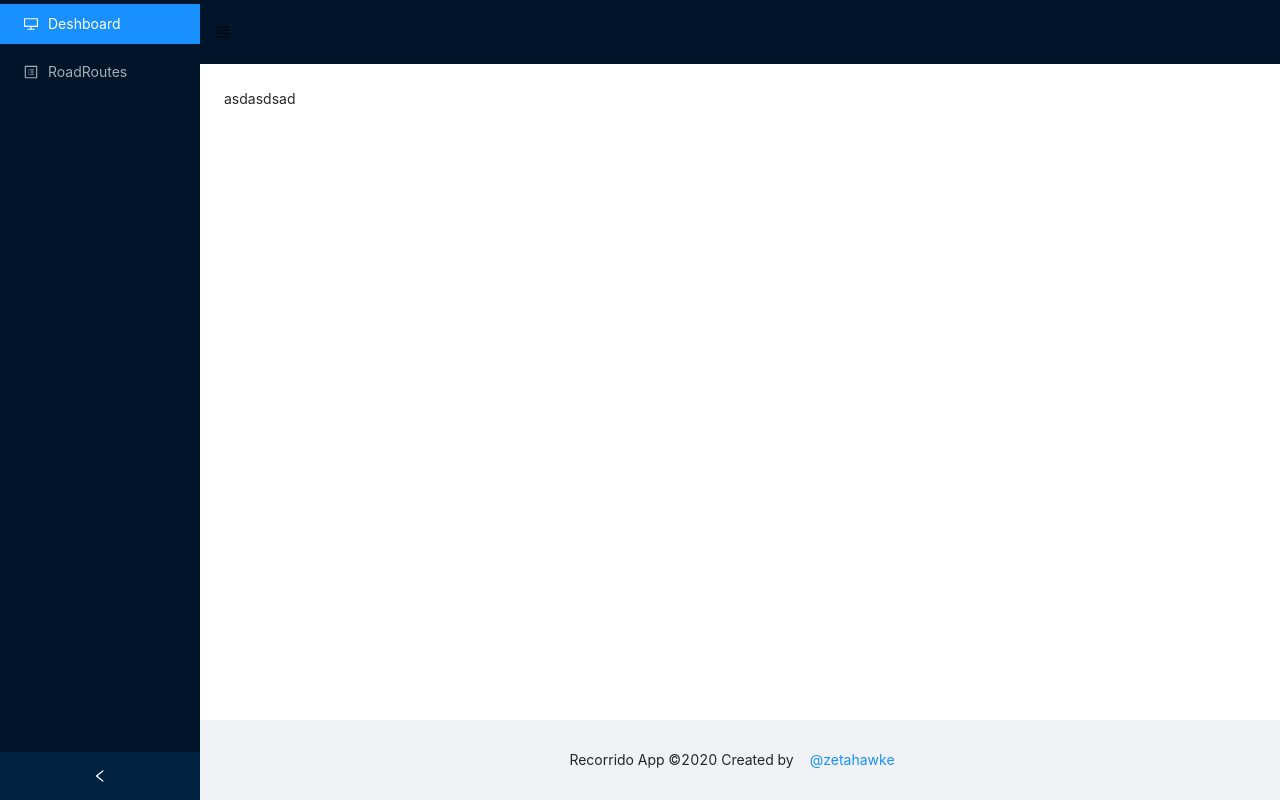
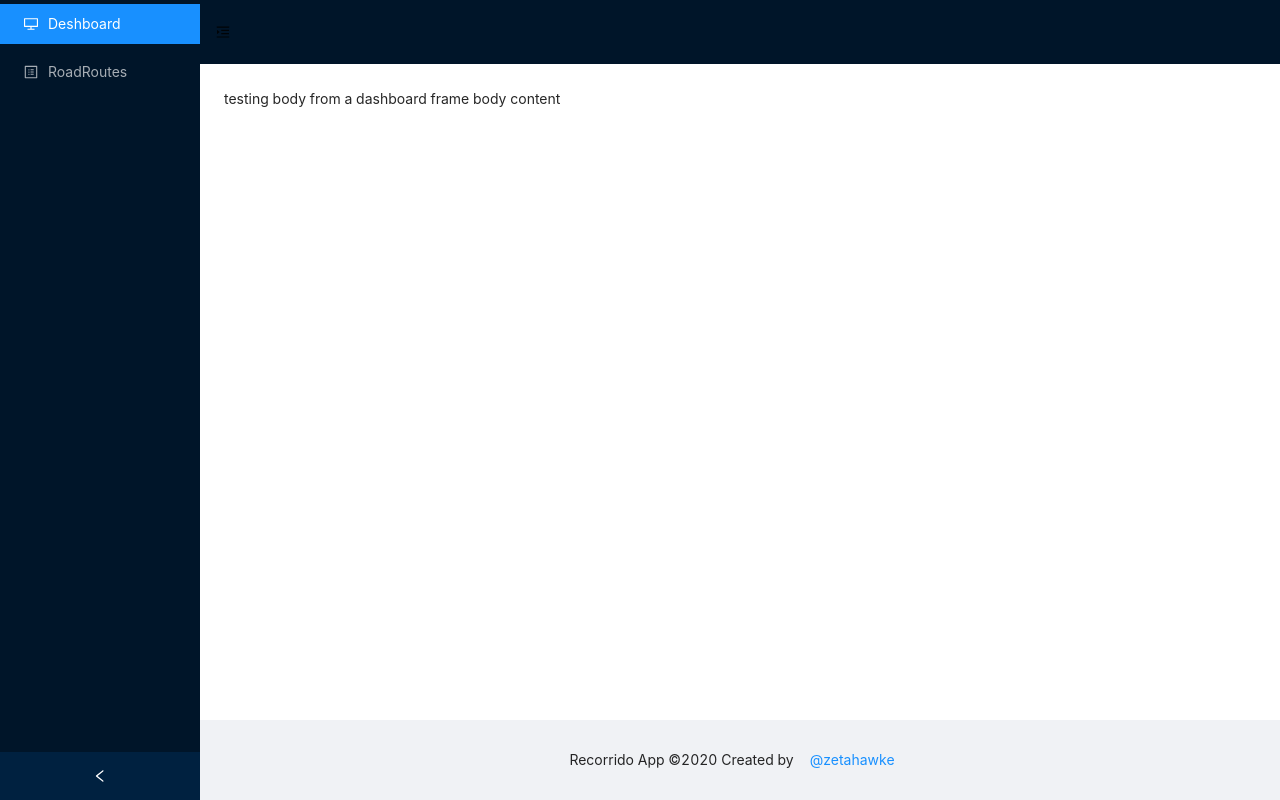
Before and after one commit to zetahawke/recorrido-app, a React (Create React App) app: page / in a window 1280 px wide. Built offline with nearby package versions, Linux system fonts and the light colour scheme.

Commit message:
Adding body content tat makes more sense

```diff
--- a/src/components/main/pages/dashboard.js
+++ b/src/components/main/pages/dashboard.js
@@ -7,7 +7,7 @@ const Dashboard = () => {
       <title>
         Dashboard
       </title>
-      asdasdsad
+      testing body from a dashboard frame body content
     </div>
   );
 }
--- a/src/components/main/pages/road_routes.js
+++ b/src/components/main/pages/road_routes.js
@@ -7,7 +7,7 @@ const RoadRoutes = () => {
       <title>
         Road Routes
       </title>
-      qweqweqwe
+      testing body from a road routes frame body content
     </div>
   );
 }
```
